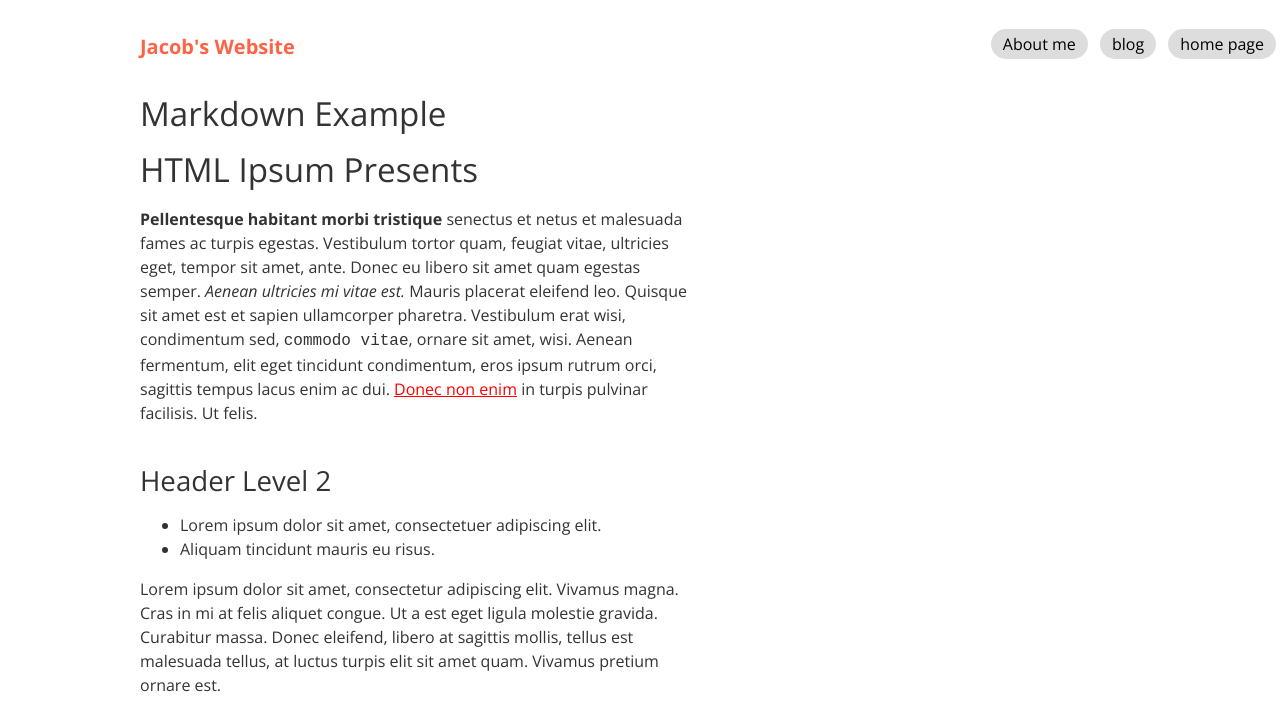
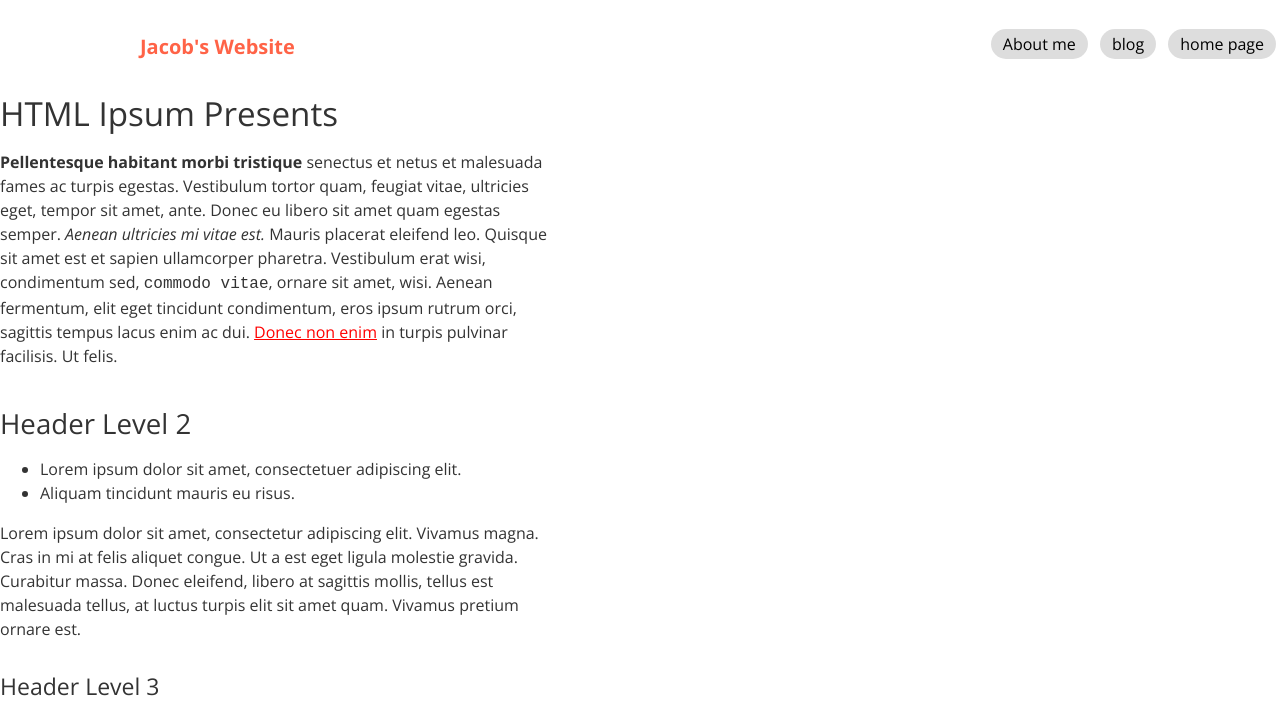
Before and after one commit to jmessina1121/jmessina1121.github.io, a Jekyll site: the page built from _posts/2014-10-28-markdown.md, in a window 1280 px wide. Shown: the top 720 px of the page. Built offline with Jekyll 4.4.1, drawn with Linux system fonts in a browser that asks for light colours; nearby versions of some CDN libraries; library files that are not in the unit come from our copies; some of the changed text lies outside the part shown.

Commit message:
changed layout

```diff
--- a/_layouts/post.html
+++ b/_layouts/post.html
@@ -1,8 +1,9 @@
 {% include head.html %}
 {% include header.html %}
- <div class="main-content">
-            <div class="container">
-            	<h1>{{page.title}}</h1>
-            	{{content}}
-            </div>
-        </div>
+<div class="main-content">
+{{content}}
+</div>
+<script type="text/javascript" src="/team5/js/jquery-2.1.1.js"></script>
+<script type="text/javascript" src="/team5/js/jquery.sticky.js"></script>
+<script type="text/javascript" src="/team5/js/main.js"></script>
+{% include footer.html %}
```
